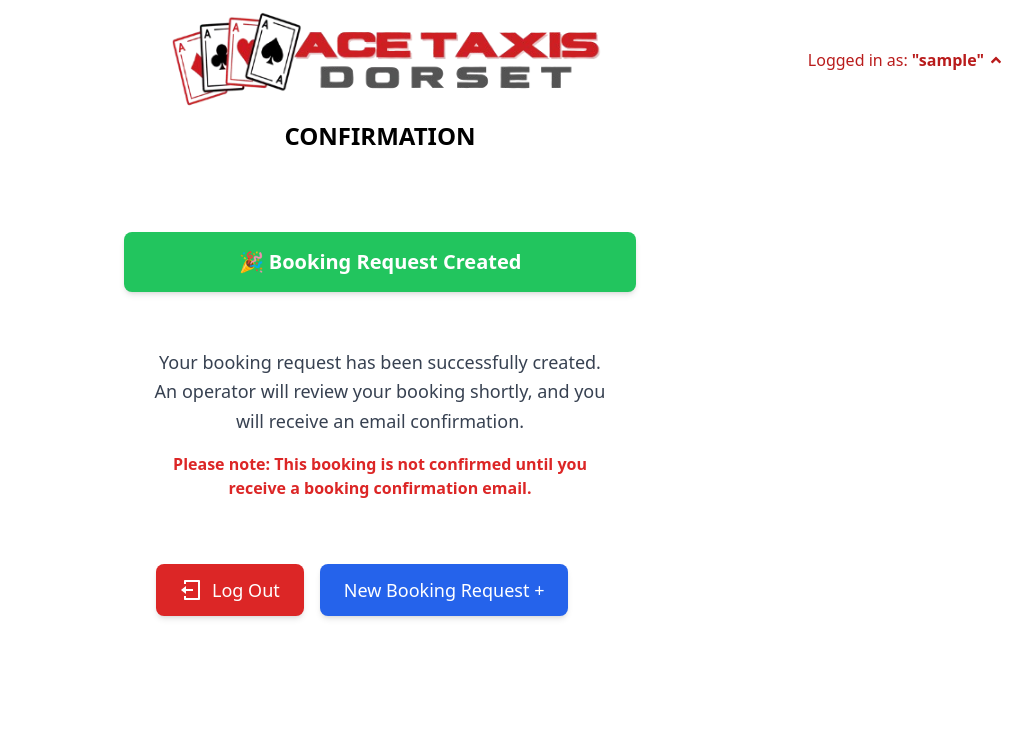
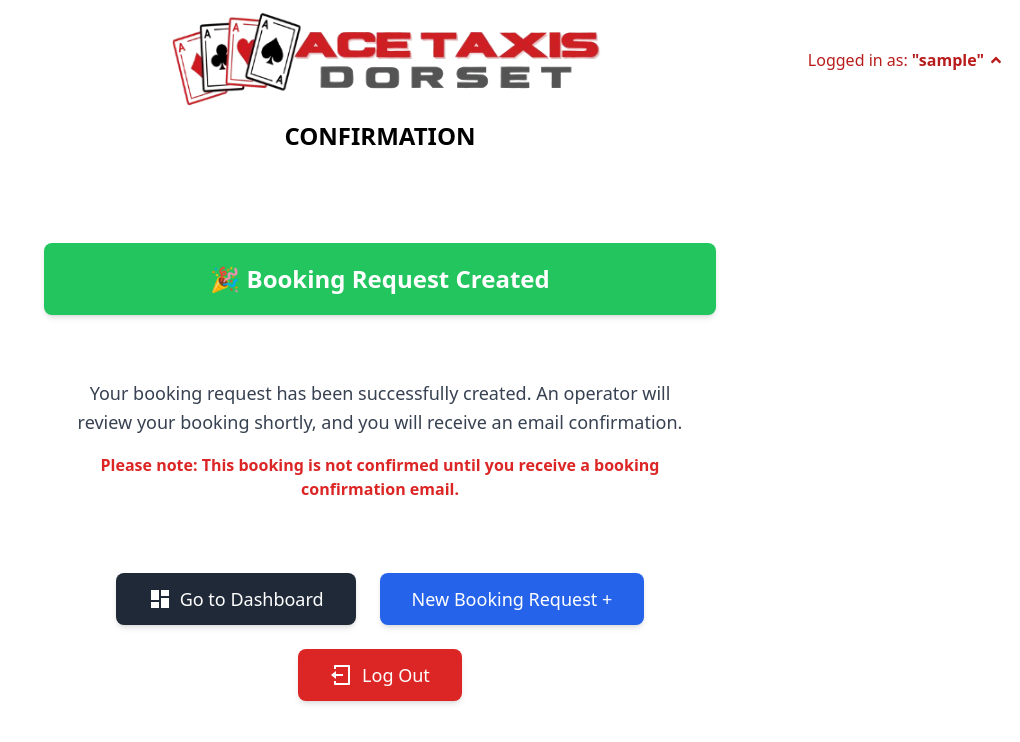
Before and after one commit to BackendCoders/Passenger-Web-booker, a React (Vite) app: page /confirmation in a window 1280 px wide. Shown: the top 742 px of the page, without its empty margins (260-1280 px from the left). Built offline with nearby package versions, Linux system fonts and the light colour scheme; no server answers; sample sign-in values are in the browser's storage.

Commit message:
updated the confirmation page section and add dashboard button here

```diff
--- a/src/components/booking/Confirmation.jsx
+++ b/src/components/booking/Confirmation.jsx
@@ -1,56 +1,72 @@
-
-import { useNavigate } from 'react-router-dom';
-import Header from '../Common/header';
+import { useNavigate } from "react-router-dom";
+import Header from "../Common/header";
 import { RiLogoutBoxLine } from "react-icons/ri";
-import { useDispatch } from 'react-redux';
-import { logout } from '../../service/operations/authApi';
+import { useDispatch } from "react-redux";
+import { logout } from "../../service/operations/authApi";
+import { MdDashboard } from "react-icons/md"; // Dashboard Icon
 
 function Confirmation() {
   const navigate = useNavigate();
   const dispatch = useDispatch();
 
   const handleNewBooking = () => {
-    navigate('/createbookingform'); // Adjust this route as needed
+    navigate("/createbookingform"); // Navigate to Create Booking Form
   };
 
-  // const handleLogOut = () => {
-  //   navigate('/login'); // Adjust this route as needed
-  // };
+  const handleDashboard = () => {
+    navigate("/"); // Navigate to Dashboard
+  };
 
   return (
-    <div>
+    <div className="bg-white min-h-screen">
+      {/* ✅ Header remains unchanged */}
       <Header />
-      <div className="flex flex-col pt-20 items-center  min-h-screen bg-white px-4">
-        {/* Success Banner */}
-        <div className="w-full max-w-lg bg-green-500 text-white text-xl font-bold text-center py-4 rounded-lg shadow-md">
-          <p>🎉 Booking Request Created</p>
+
+      {/* ✅ Main Content Centered */}
+      <div className="flex flex-col items-center justify-center min-h-[80vh] px-6">
+
+        {/* ✅ Success Message */}
+        <div className="w-full max-w-2xl bg-green-500 text-white text-2xl font-bold text-center py-5 rounded-lg shadow-md">
+          🎉 Booking Request Created
         </div>
 
-        {/* Confirmation Message */}
-        <div className="w-full max-w-lg mt-8 bg-white rounded-lg p-6">
-          <p className="text-gray-700 text-center text-lg leading-relaxed">
+        {/* ✅ Confirmation Text */}
+        <div className="w-full max-w-2xl mt-8 bg-white rounded-lg p-8  text-center">
+          <p className="text-gray-700 text-lg leading-relaxed">
             Your booking request has been successfully created. An operator will review your booking shortly, and you will receive an email confirmation.
           </p>
-          <p className="mt-4 text-red-600 font-semibold text-center">
+          <p className="mt-4 text-red-600 font-semibold">
             Please note: This booking is not confirmed until you receive a booking confirmation email.
           </p>
         </div>
 
-        {/* Action Buttons */}
-        <div className="flex flex-col sm:flex-row gap-4 mt-10 w-full max-w-md">
-          {/* Log Out Button */}
+        {/* ✅ Action Buttons */}
+        <div className="flex flex-wrap justify-center gap-6 mt-10 w-full max-w-2xl">
+
+          {/* 🏠 Dashboard Button */}
+          <button
+            onClick={handleDashboard}
+            className="px-8 py-3 bg-gray-800 text-white font-medium text-lg rounded-lg hover:bg-gray-900 transition duration-300 shadow-md flex items-center justify-center gap-2"
+          >
+            <MdDashboard className="text-2xl" />
+            Go to Dashboard
+          </button>
+
+          {/* ➕ New Booking Button */}
+          <button
+            onClick={handleNewBooking}
+            className="px-8 py-3 bg-blue-600 text-white font-medium text-lg rounded-lg hover:bg-blue-700 transition duration-300 shadow-md"
+          >
+            New Booking Request +
+          </button>
+
+          {/* 🔴 Log Out Button */}
           <button
             onClick={() => dispatch(logout(navigate))}
-            className="w-full sm:w-auto px-6 py-3 bg-red-600 text-white font-medium text-lg rounded-lg hover:bg-red-700 transition duration-300 shadow-md flex items-center justify-center gap-2"
+            className="px-8 py-3 bg-red-600 text-white font-medium text-lg rounded-lg hover:bg-red-700 transition duration-300 shadow-md flex items-center justify-center gap-2"
           >
             <RiLogoutBoxLine className="text-2xl" />
             Log Out
-          </button>
-          <button
-            onClick={handleNewBooking}
-            className="w-full sm:w-auto px-6 py-3 bg-blue-600 text-white font-medium text-lg rounded-lg hover:bg-blue-700 transition duration-300 shadow-md"
-          >
-            New Booking Request +
           </button>
         </div>
       </div>
```
